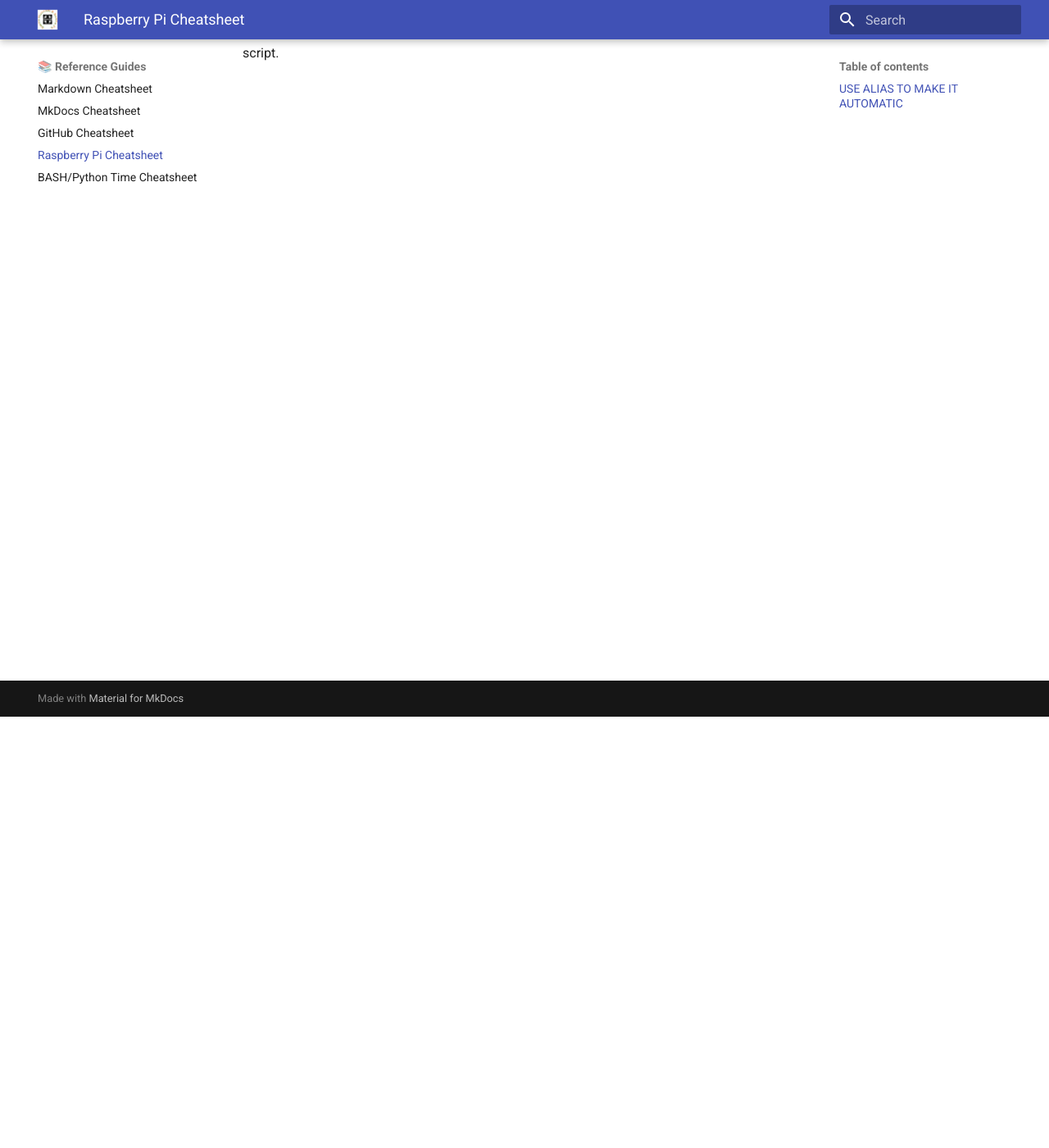
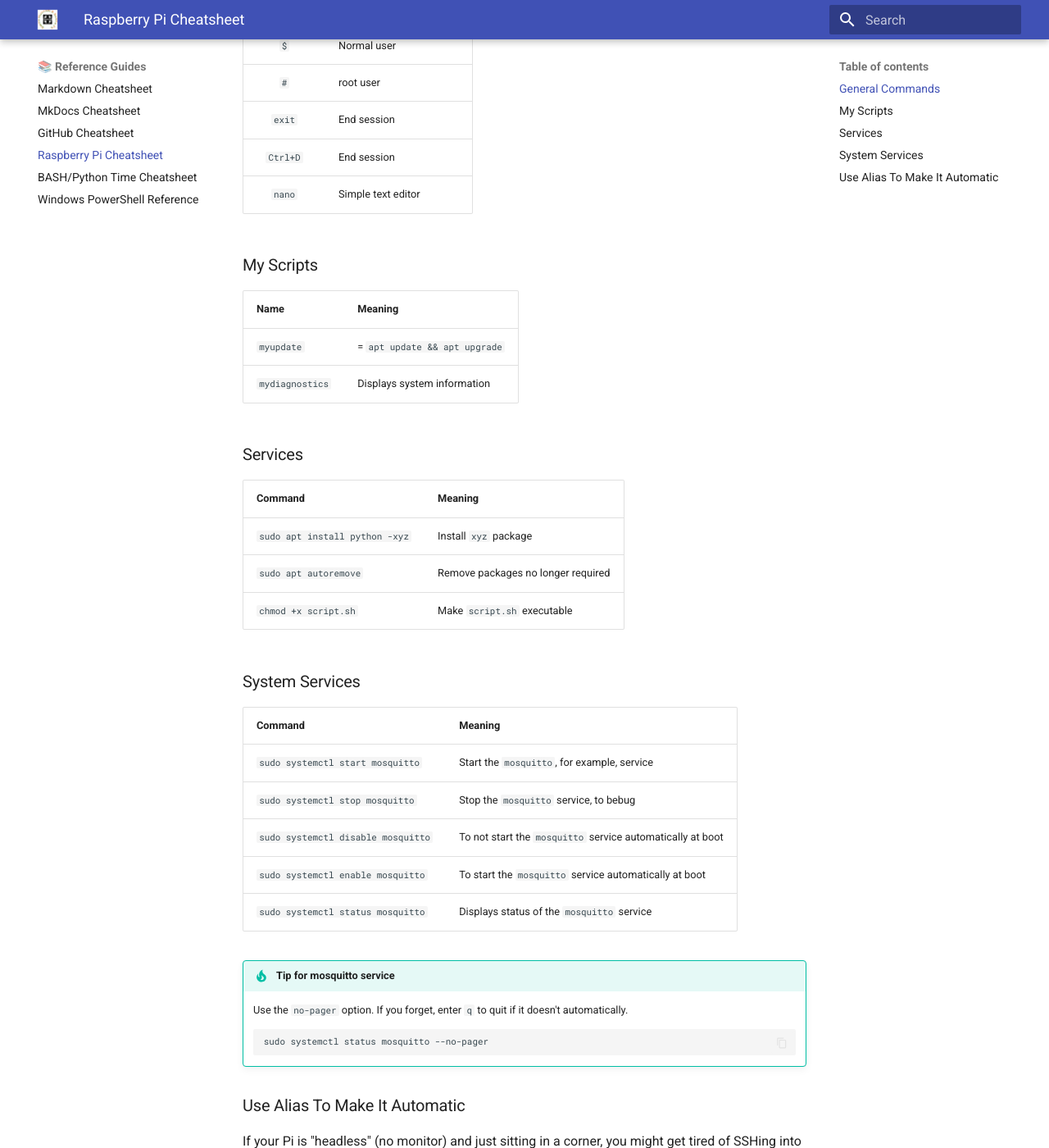
Before and after one commit to krsmith436/ref, an MkDocs documentation site: the page built from docs/guides/rpi_bash_reference.md, in a window 1280 px wide and 1400 px high, scrolled down 526 px. Shown: the whole window at 82% size. Built offline with MkDocs 1.6.1 and Material for MkDocs 9.7.7, drawn with Linux system fonts in a browser that asks for light colours; some of the changed text lies outside the part shown.

Commit message:
Update markdown and rpi references in guide folder

````diff
--- a/docs/guides/rpi_bash_reference.md
+++ b/docs/guides/rpi_bash_reference.md
@@ -1,4 +1,52 @@
-## USE ALIAS TO MAKE IT AUTOMATIC
+| 🔗 [Bash Reference Manual](https://www.gnu.org/software/bash/manual/bash.pdf) | 🔗 [Specification for Linux Filesystem](https://refspecs.linuxfoundation.org/FHS_3.0/fhs-3.0.pdf) |
+
+
+### General Commands
+
+| Command | Meaning |
+| :----: | ---- |
+| `clear` | Clear terminal screen |
+| ⬆️ | Recall previous command |
+| ⬇️ | Recall next command |
+| `~` | /home/krsmith436 |
+| `$` | Normal user |
+| `#` | root user |
+| `exit` | End session |
+| `Ctrl+D` | End session |
+| `nano` | Simple text editor |
+
+### My Scripts
+
+| Name | Meaning |
+| ---- | ---- |
+| `myupdate` | = `apt update && apt upgrade` |
+| `mydiagnostics` | Displays system information |
+
+### Services
+
+| Command | Meaning |
+| ---- | ---- |
+| `sudo apt install python -xyz` | Install `xyz` package |
+| `sudo apt autoremove` | Remove packages no longer required |
+| `chmod +x script.sh` | Make `script.sh` executable |
+
+### System Services
+
+| Command | Meaning |
+| ---- | ---- |
+| `sudo systemctl start mosquitto` | Start the `mosquitto`, for example, service |
+| `sudo systemctl stop mosquitto` | Stop the `mosquitto` service, to bebug |
+| `sudo systemctl disable mosquitto` | To not start the `mosquitto` service automatically at boot |
+| `sudo systemctl enable mosquitto` | To start the `mosquitto` service automatically at boot |
+| `sudo systemctl status mosquitto` | Displays status of the `mosquitto` service |
+
+!!! tip "Tip for mosquitto service"
+    Use the `no-pager` option. If you forget, enter `q` to quit if it doesn't automatically.
+	```bash
+	sudo systemctl status mosquitto --no-pager
+	```
+
+### Use Alias To Make It Automatic
 If your Pi is "headless" (no monitor) and just sitting in a corner, you might get tired of SSHing into it just to type `git pull`.
 
 You can create a simple **alias** so you only have to type one word to update and run your project. Open your bash configuration:
--- a/mkdocs.yml
+++ b/mkdocs.yml
@@ -29,6 +29,7 @@ nav:
       - GitHub Cheatsheet: guides/github_reference.md
       - Raspberry Pi Cheatsheet: guides/rpi_bash_reference.md
       - BASH/Python Time Cheatsheet: guides/rpi_time_reference.md
+      - Windows PowerShell Reference: http://go.microsoft.com/fwlink/?LinkID=108518
   - 🛠️ Technical Setup:
       - GitHub Headless Page with MkDocs: setup/github_headless_page.md
       - Pc Access to GitHub with SSH Key-Based Authentication: setup/github_ssh_pc_access.md
````
Also changed, not shown: docs/guides/markdown_reference.md (+3 -1 lines).
